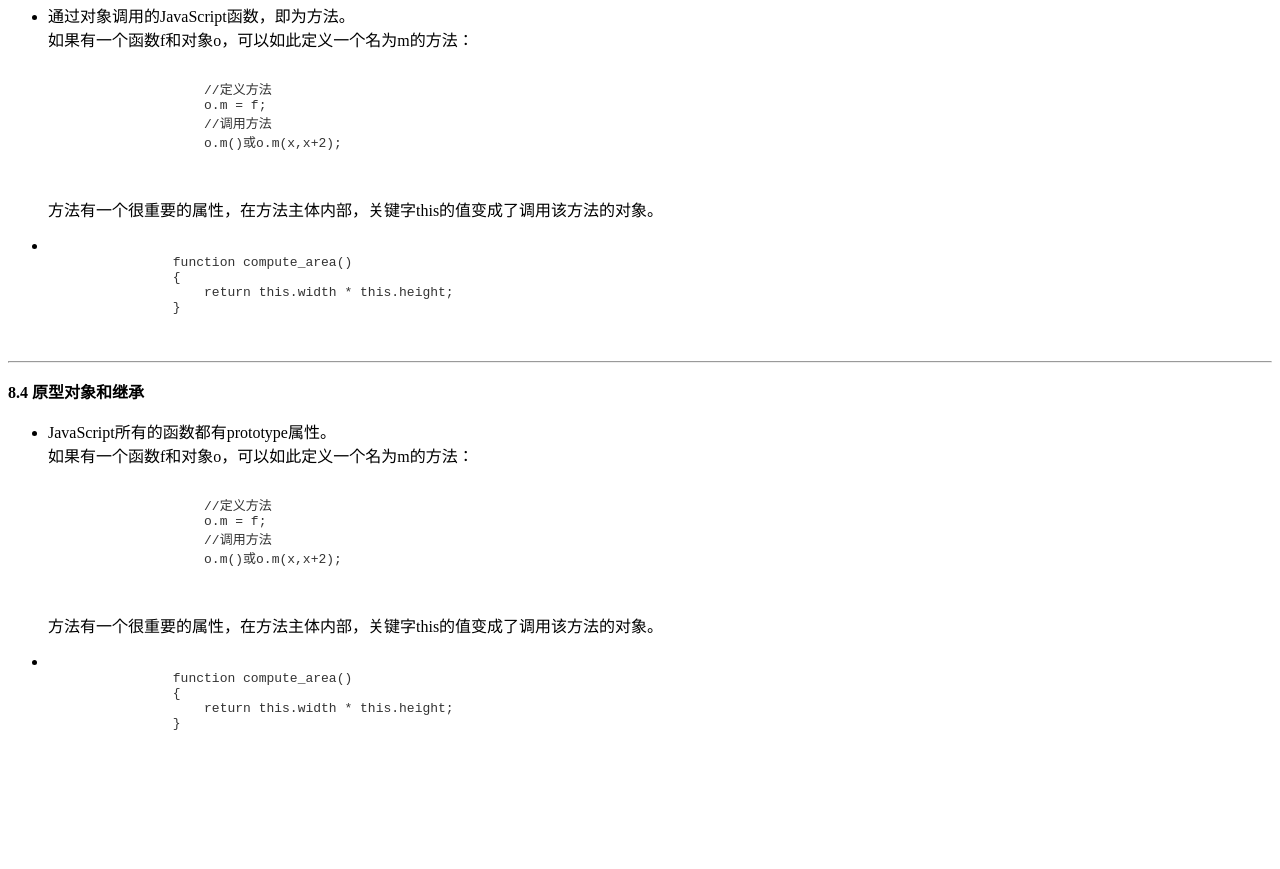
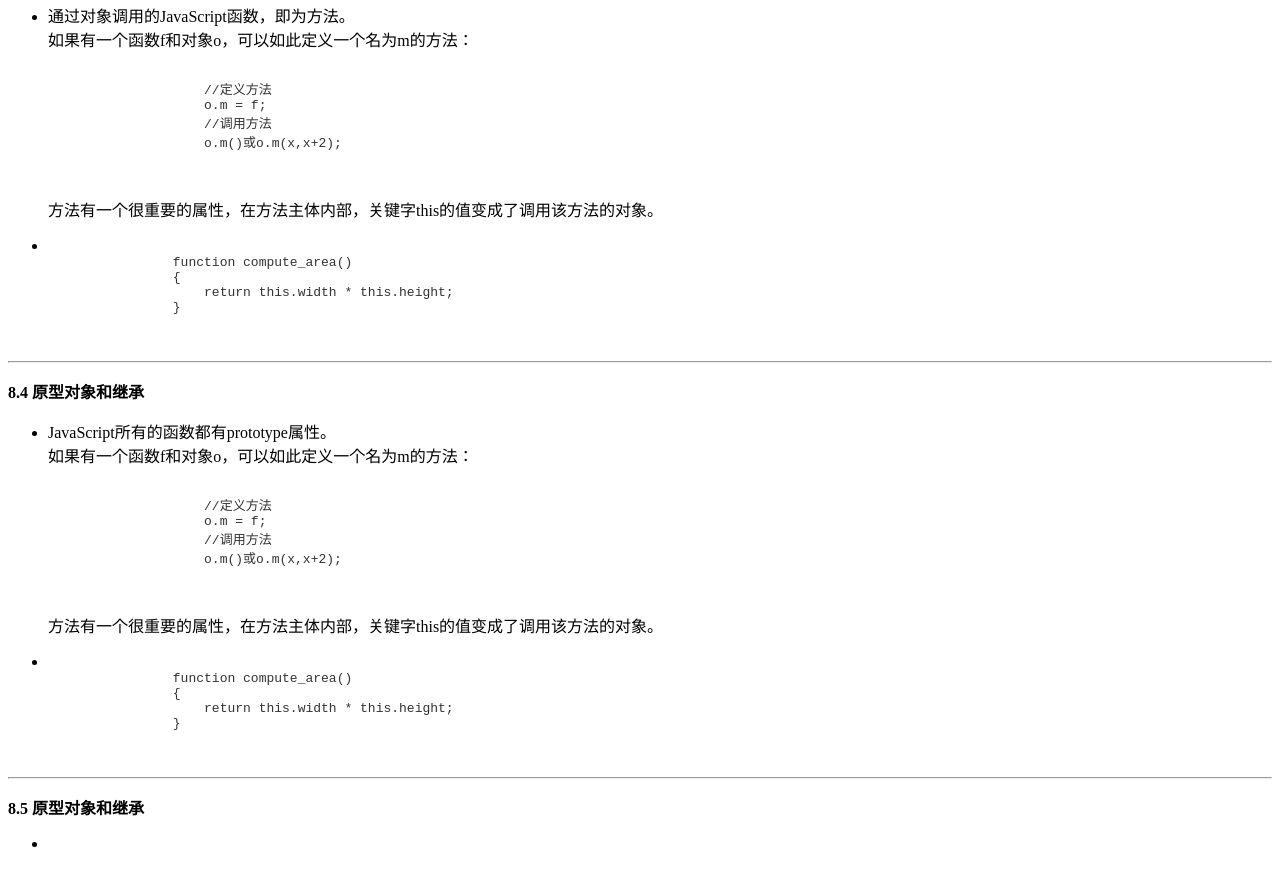
Before and after one commit to Jameschy/rhinoceros, a plain HTML site: page 第八章-对象.html in a window 1280 px wide. Shown: the part 1699-2568 px from the top of the page. Before the commit the page ends 2476 px from the top, so only its background shows below. Drawn offline with Linux system fonts and the light colour scheme.

Commit message:
重新学习，第八章！0917

```diff
--- a/第八章-对象.html
+++ b/第八章-对象.html
@@ -171,5 +171,11 @@
 
 
 </ul>
+
+<hr/>
+<p><b>8.5 原型对象和继承 </b></p>
+<ul>
+    <li></li>
+</ul>
 </body>
 </html>
```
